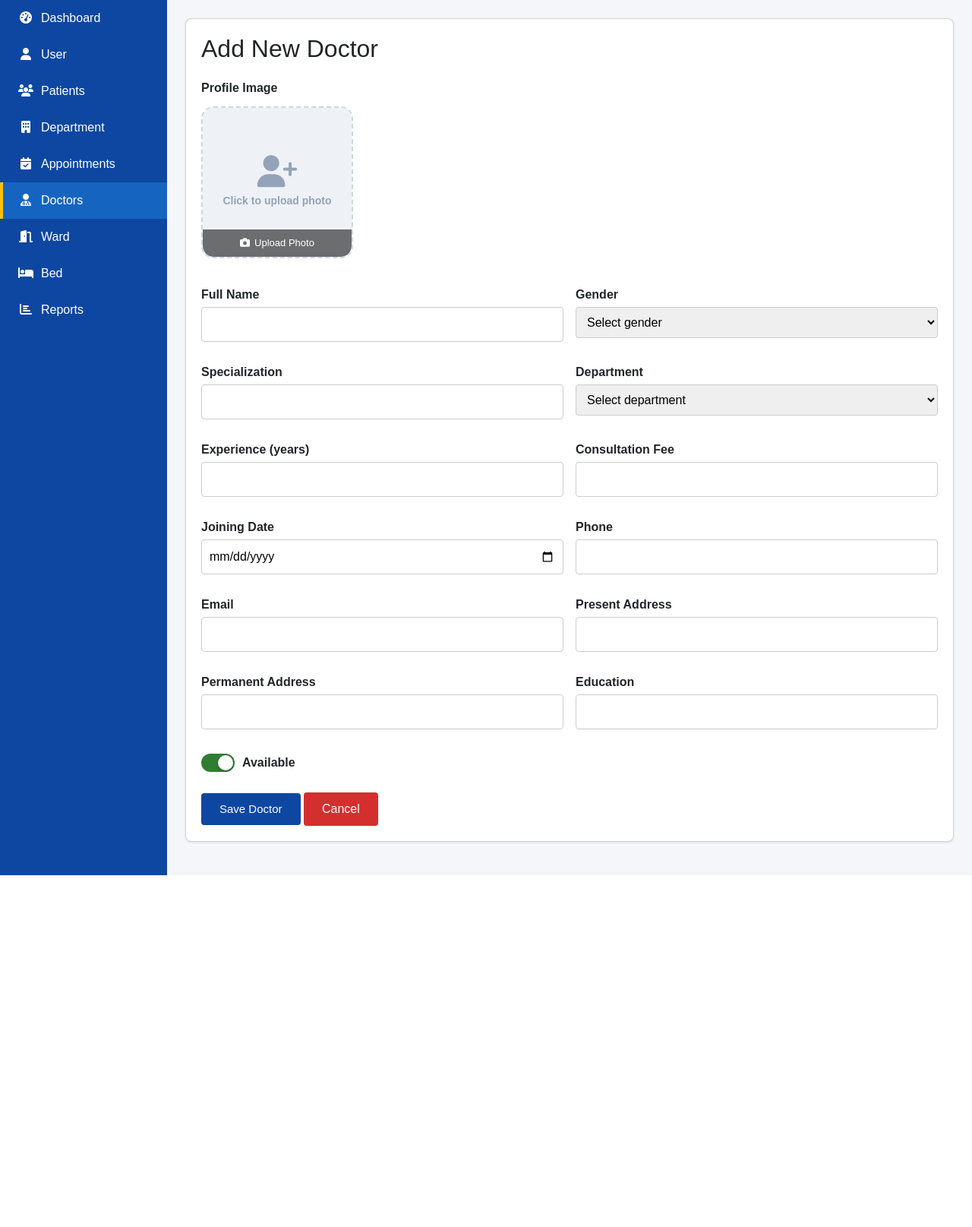
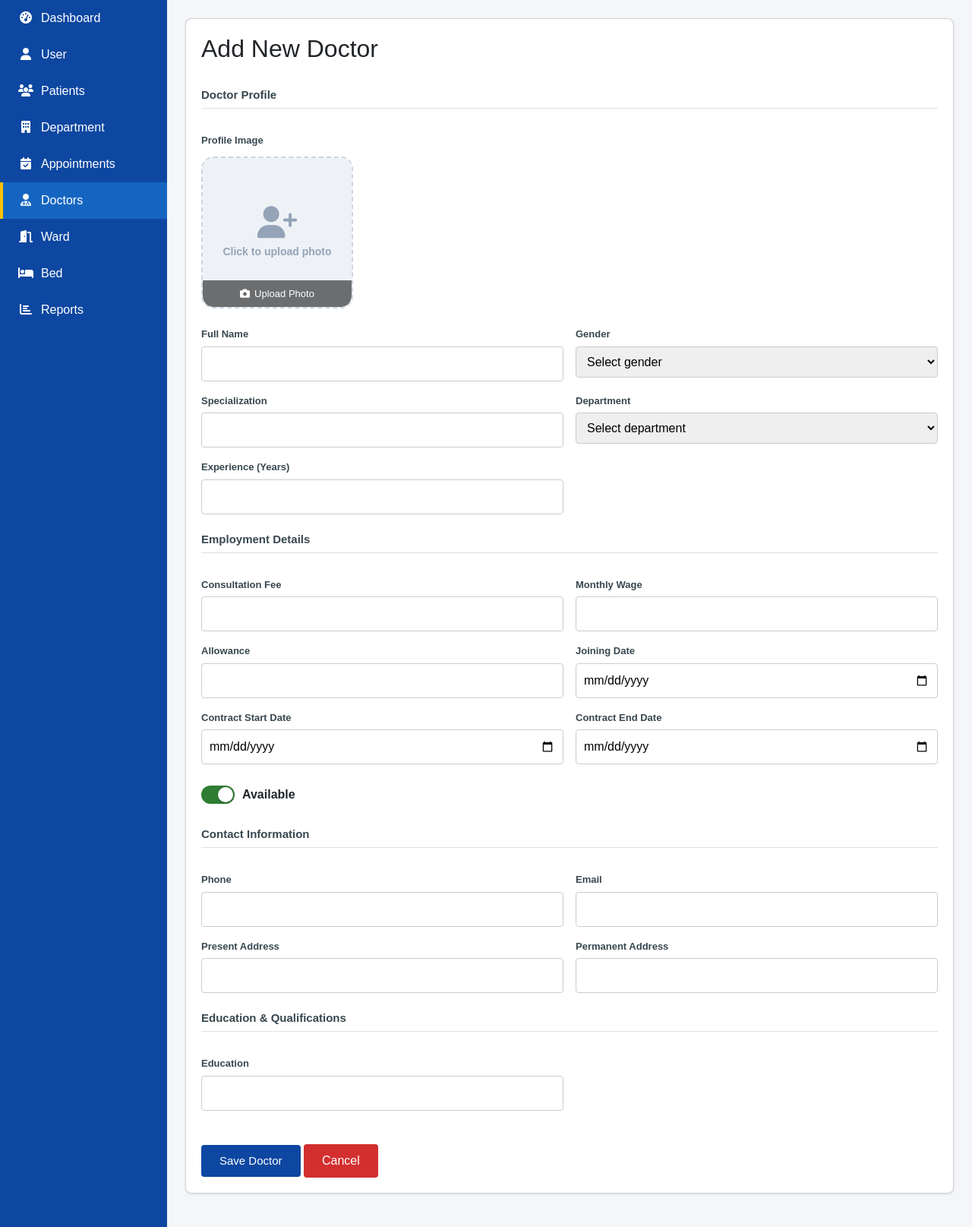
Before and after one commit to RAKIB6348/hospital_django, a Django app: page /doctor/add/ in a window 1280 px wide. Shown: the part 62-1677 px from the top of the page at 76% size. Before the commit the page ends 1214 px from the top, so only its background shows below. Run offline with Django 5.2, Linux system fonts and the light colour scheme.

Commit message:
Reorganize doctor form sections

```diff
--- a/doctor/models.py
+++ b/doctor/models.py
@@ -18,6 +18,10 @@ class Doctor(models.Model):
     education = models.CharField(max_length=255, blank=True)
     experience_years = models.PositiveIntegerField(default=0)
     fee = models.DecimalField(max_digits=10, decimal_places=2, default=0)
+    wage = models.DecimalField(max_digits=10, decimal_places=2, default=0)
+    allowance = models.DecimalField(max_digits=10, decimal_places=2, default=0)
+    contract_start = models.DateField(null=True, blank=True)
+    contract_end = models.DateField(null=True, blank=True)
     joining_date = models.DateField(null=True, blank=True)
     available = models.BooleanField(default=True)
     created_at = models.DateTimeField(auto_now_add=True)
--- a/doctor/templates/doctor/doctor_add.html
+++ b/doctor/templates/doctor/doctor_add.html
@@ -8,9 +8,15 @@
     <h2>Add New Doctor</h2>
     <form method="post" action="{% url 'doctor:doctor_add' %}" enctype="multipart/form-data">
         {% csrf_token %}
+
+        <div class="row mt-4 mb-3">
+            <div class="col-12">
+                <h6 class="form-section-heading">Doctor Profile</h6>
+            </div>
+        </div>
         <div class="row g-3">
             <div class="col-md-4">
-                <label for="image" class="form-label fw-semibold">Profile Image</label>
+                <label for="image" class="field-label">Profile Image</label>
                 <label for="image" id="profileUpload" class="profile-upload">
                     <span class="profile-placeholder">
                         <i class="fas fa-user-plus fa-3x"></i>
@@ -24,11 +30,11 @@
         </div>
         <div class="row g-3 mt-1">
             <div class="col-md-6">
-                <label for="name">Full Name</label>
+                <label for="name" class="field-label">Full Name</label>
                 <input type="text" id="name" name="name" required>
             </div>
             <div class="col-md-6">
-                <label for="gender">Gender</label>
+                <label for="gender" class="field-label">Gender</label>
                 <select id="gender" name="gender" required>
                     <option value="">Select gender</option>
                     <option value="male">Male</option>
@@ -37,11 +43,11 @@
                 </select>
             </div>
             <div class="col-md-6">
-                <label for="specialization">Specialization</label>
+                <label for="specialization" class="field-label">Specialization</label>
                 <input type="text" id="specialization" name="specialization" required>
             </div>
             <div class="col-md-6">
-                <label for="department">Department</label>
+                <label for="department" class="field-label">Department</label>
                 <select id="department" name="department" required>
                     <option value="">Select department</option>
                     <option>Cardiology</option>
@@ -53,47 +59,90 @@
                 </select>
             </div>
             <div class="col-md-6">
-                <label for="experience_years">Experience (years)</label>
+                <label for="experience_years" class="field-label">Experience (Years)</label>
                 <input type="number" id="experience_years" name="experience_years" min="0" required>
             </div>
+        </div>
+
+        <div class="row mt-4 mb-3">
+            <div class="col-12">
+                <h6 class="form-section-heading">Employment Details</h6>
+            </div>
+        </div>
+        <div class="row g-3">
             <div class="col-md-6">
-                <label for="fee">Consultation Fee</label>
+                <label for="fee" class="field-label">Consultation Fee</label>
                 <input type="number" id="fee" name="fee" step="0.01" min="0" required>
             </div>
             <div class="col-md-6">
-                <label for="joining_date">Joining Date</label>
+                <label for="wage" class="field-label">Monthly Wage</label>
+                <input type="number" id="wage" name="wage" step="0.01" min="0" required>
+            </div>
+            <div class="col-md-6">
+                <label for="allowance" class="field-label">Allowance</label>
+                <input type="number" id="allowance" name="allowance" step="0.01" min="0" required>
+            </div>
+            <div class="col-md-6">
+                <label for="joining_date" class="field-label">Joining Date</label>
                 <input type="date" id="joining_date" name="joining_date">
             </div>
             <div class="col-md-6">
-                <label for="phone">Phone</label>
+                <label for="contract_start" class="field-label">Contract Start Date</label>
+                <input type="date" id="contract_start" name="contract_start">
+            </div>
+            <div class="col-md-6">
+                <label for="contract_end" class="field-label">Contract End Date</label>
+                <input type="date" id="contract_end" name="contract_end">
+            </div>
+            <div class="col-md-6">
+                <label class="toggle">
+                    <input type="checkbox" name="available" checked>
+                    <span class="slider"></span>
+                    Available
+                </label>
+            </div>
+        </div>
+
+        <div class="row mt-4 mb-3">
+            <div class="col-12">
+                <h6 class="form-section-heading">Contact Information</h6>
+            </div>
+        </div>
+        <div class="row g-3">
+            <div class="col-md-6">
+                <label for="phone" class="field-label">Phone</label>
                 <input type="tel" id="phone" name="phone">
             </div>
             <div class="col-md-6">
-                <label for="email">Email</label>
+                <label for="email" class="field-label">Email</label>
                 <input type="email" id="email" name="email">
             </div>
             <div class="col-md-6">
-                <label for="present_address">Present Address</label>
+                <label for="present_address" class="field-label">Present Address</label>
                 <input type="text" id="present_address" name="present_address">
             </div>
             <div class="col-md-6">
-                <label for="permanent_address">Permanent Address</label>
+                <label for="permanent_address" class="field-label">Permanent Address</label>
                 <input type="text" id="permanent_address" name="permanent_address">
             </div>
+        </div>
+
+        <div class="row mt-4 mb-3">
+            <div class="col-12">
+                <h6 class="form-section-heading">Education & Qualifications</h6>
+            </div>
+        </div>
+        <div class="row g-3">
             <div class="col-md-6">
-                <label for="education">Education</label>
+                <label for="education" class="field-label">Education</label>
                 <input type="text" id="education" name="education">
             </div>
         </div>
-        <div style="margin-top: 20px;">
-            <label class="toggle">
-                <input type="checkbox" name="available" checked>
-                <span class="slider"></span>
-                Available
-            </label>
+
+        <div style="margin-top: 24px;">
+            <button type="submit">Save Doctor</button>
+            <a href="{% url 'doctor:doctor_list' %}" style="margin-top: 20px; display: inline-block; padding: 10px 24px; background: #d32f2f; color: white; text-decoration: none; border-radius: 4px;">Cancel</a>
         </div>
-        <button type="submit">Save Doctor</button>
-        <a href="{% url 'doctor:doctor_list' %}" style="margin-top: 20px; display: inline-block; padding: 10px 24px; background: #d32f2f; color: white; text-decoration: none; border-radius: 4px;">Cancel</a>
     </form>
 </div>
 {% endblock %}
--- a/doctor/views.py
+++ b/doctor/views.py
@@ -22,6 +22,10 @@ def doctor_add(request):
             education=request.POST['education'],
             experience_years=request.POST['experience_years'],
             fee=request.POST['fee'],
+            wage=request.POST['wage'],
+            allowance=request.POST['allowance'],
+            contract_start=request.POST.get('contract_start') or None,
+            contract_end=request.POST.get('contract_end') or None,
             joining_date=request.POST.get('joining_date') or None,
             available=request.POST.get('available') == 'on',
         )
@@ -45,6 +49,10 @@ def doctor_edit(request, doctor_id):
         doctor.education = request.POST['education']
         doctor.experience_years = request.POST['experience_years']
         doctor.fee = request.POST['fee']
+        doctor.wage = request.POST['wage']
+        doctor.allowance = request.POST['allowance']
+        doctor.contract_start = request.POST.get('contract_start') or None
+        doctor.contract_end = request.POST.get('contract_end') or None
         doctor.joining_date = request.POST.get('joining_date') or None
         doctor.available = request.POST.get('available') == 'on'
         doctor.save()
--- a/patient/templates/patient/base.html
+++ b/patient/templates/patient/base.html
@@ -183,6 +183,23 @@
             font-size: 14px;
         }
         .profile-upload.has-image .profile-placeholder { display: none; }
+
+        .field-label {
+            display: block;
+            font-size: 13px;
+            font-weight: 600;
+            color: #37474f;
+            margin: 0 0 6px;
+        }
+        .form-section-heading {
+            display: block;
+            font-size: 15px;
+            font-weight: 600;
+            color: #37474f;
+            margin: 0 0 16px;
+            padding-bottom: 8px;
+            border-bottom: 1px solid #dee2e6;
+        }
     </style>
 </head>
 <body>
```
Also changed, not shown: doctor/templates/doctor/doctor_edit.html (+70 -21 lines), doctor/templates/doctor/doctor_list.html (+9 -1 lines), db.sqlite3, doctor/migrations/0006_doctor_allowance_doctor_contract_end_and_more.py (added).
